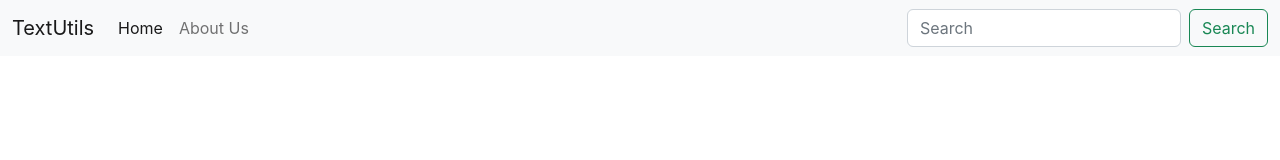
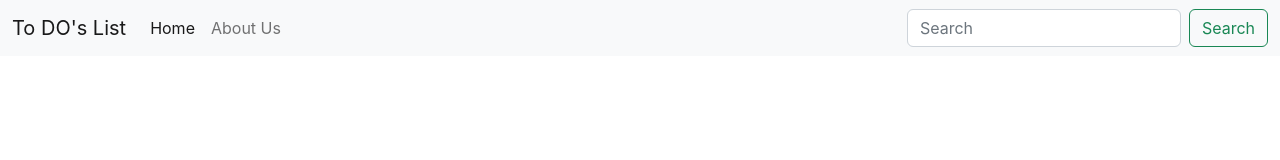
Before and after one commit to PankajSinghSheoran/React-Practice-Codes, a React (Create React App) app in the folder my-app/: page / in a window 1280 px wide. Shown: the top 160 px of the page. Built offline with nearby package versions, Linux system fonts and the light colour scheme.

Commit message:
Editing Navbar and Changing Title to 'TO DO's List'

```diff
--- a/my-app/public/index.html
+++ b/my-app/public/index.html
@@ -17,7 +17,7 @@
       integrity="sha384-gH2yIJqKdNHPEq0n4Mqa/HGKIhSkIHeL5AyhkYV8i59U5AR6csBvApHHNl/vI1Bx"
       crossorigin="anonymous"
     />
-    <title>React App</title>
+    <title>TO DO List</title>
   </head>
   <body>
     <noscript>You need to enable JavaScript to run this app.</noscript>
--- a/my-app/src/App.js
+++ b/my-app/src/App.js
@@ -9,7 +9,7 @@ function App() {
       <nav className='navbar navbar-expand-lg bg-light'>
         <div className='container-fluid'>
           <a className='navbar-brand' href='/'>
-            TextUtils
+            To DO's List
           </a>
           <button
             className='navbar-toggler'
```
